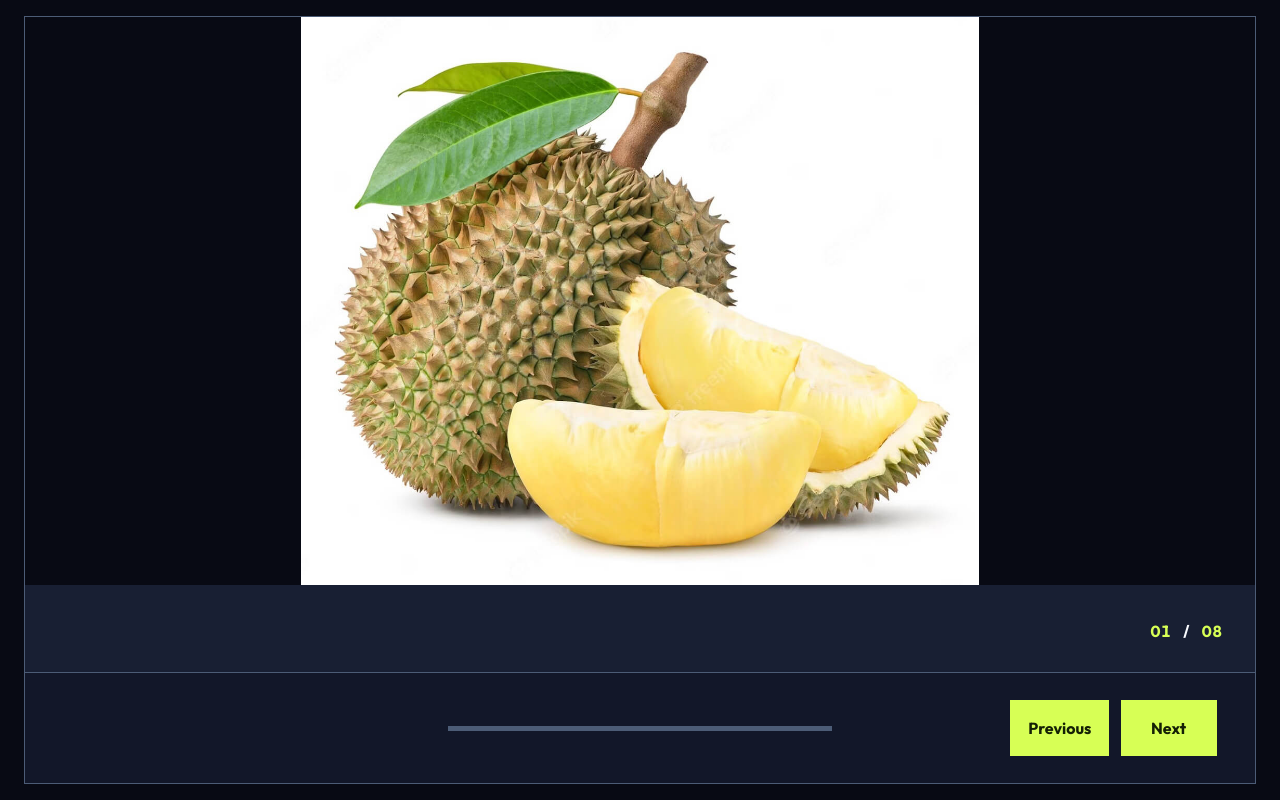
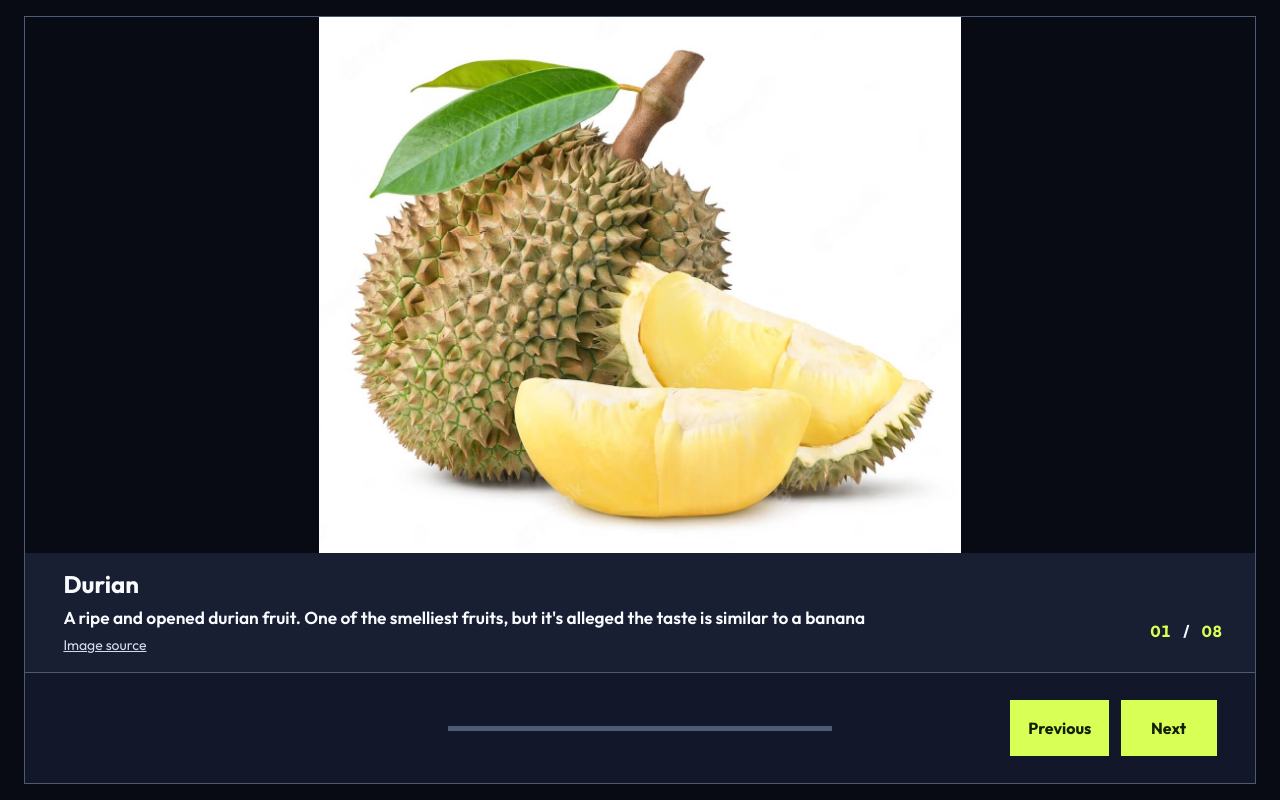
Before and after one commit to Hansturismo/GroupAssignments, a plain HTML site: page assignment_2/index.html in a window 1280 px wide. Drawn offline with Linux system fonts and the light colour scheme.

Commit message:
Update fruit titles and image captions

```diff
--- a/assignment_2/index.html
+++ b/assignment_2/index.html
@@ -39,6 +39,8 @@
                     </div>
                     <!-- Group the image description and reference link. -->
                     <figcaption class="figcaptionContainer">
+                        <!-- Display the fruit name -->
+                         <h2 class="imageTitle"></h2>
                         <!-- Display the image description. -->
                         <p class="imageCaption"></p>
                         <!-- Display a reference link about the fruit. -->
--- a/assignment_2/js/app.js
+++ b/assignment_2/js/app.js
@@ -7,12 +7,24 @@ const previousButton = document.querySelector(".previousButton"); // Select the
 const nextButton = document.querySelector(".nextButton"); // Select the next image button.
 const slideNumber = document.querySelector("#slideNumber"); // Select the current image number.
 const slideTotal = document.querySelector("#slideTotal"); // Select the total image count.
+const imageCaption = document.querySelector (".imageCaption");
+const imageTitle = document.querySelector (".imageTitle");
+const imageSource = document.querySelector (".imageSource a");
 
  // Display the current image and update the image counter.
 function displaySlide() {
     const currentSlide = imageArray[currentIndex]; // Retrieve the current image object from images.js.
     slideImage.src = currentSlide.file; // Update the displayed image.
     slideImage.alt = currentSlide.alt; // Update the image's alternative text.
+    imageTitle.textContent =currentSlide.name;
+    imageCaption.textContent = currentSlide.caption.split(".").slice(1).join(". ");
+
+
+
+
+
+    imageSource.href = currentSlide.source;
+    imageSource.textContent = "Image source";
     const currentSlideNumber = currentIndex + 1; // Convert the zero-based index to an image number readable for humans.
     // Add a leading zero to the current image number if it is less than 10.
     if (currentSlideNumber < 10) { // Check if the current image number is less than 10.
```
